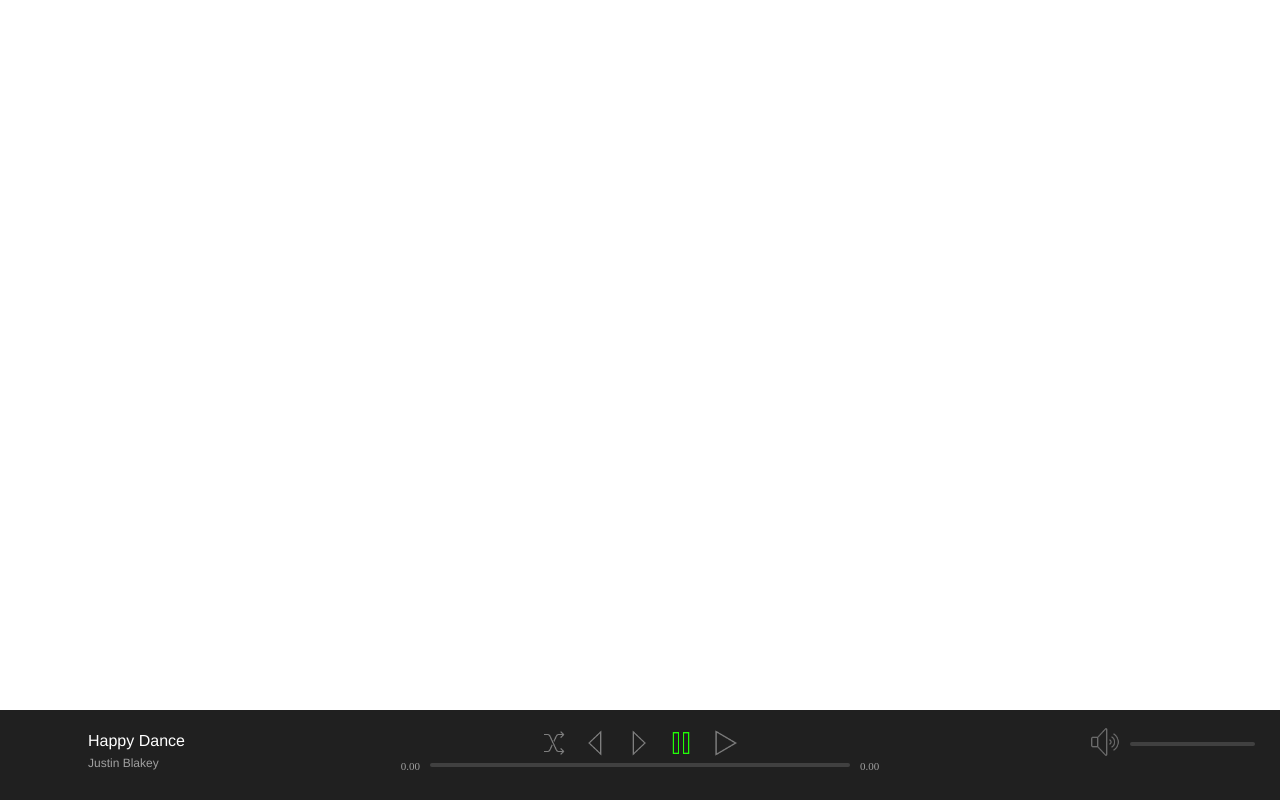
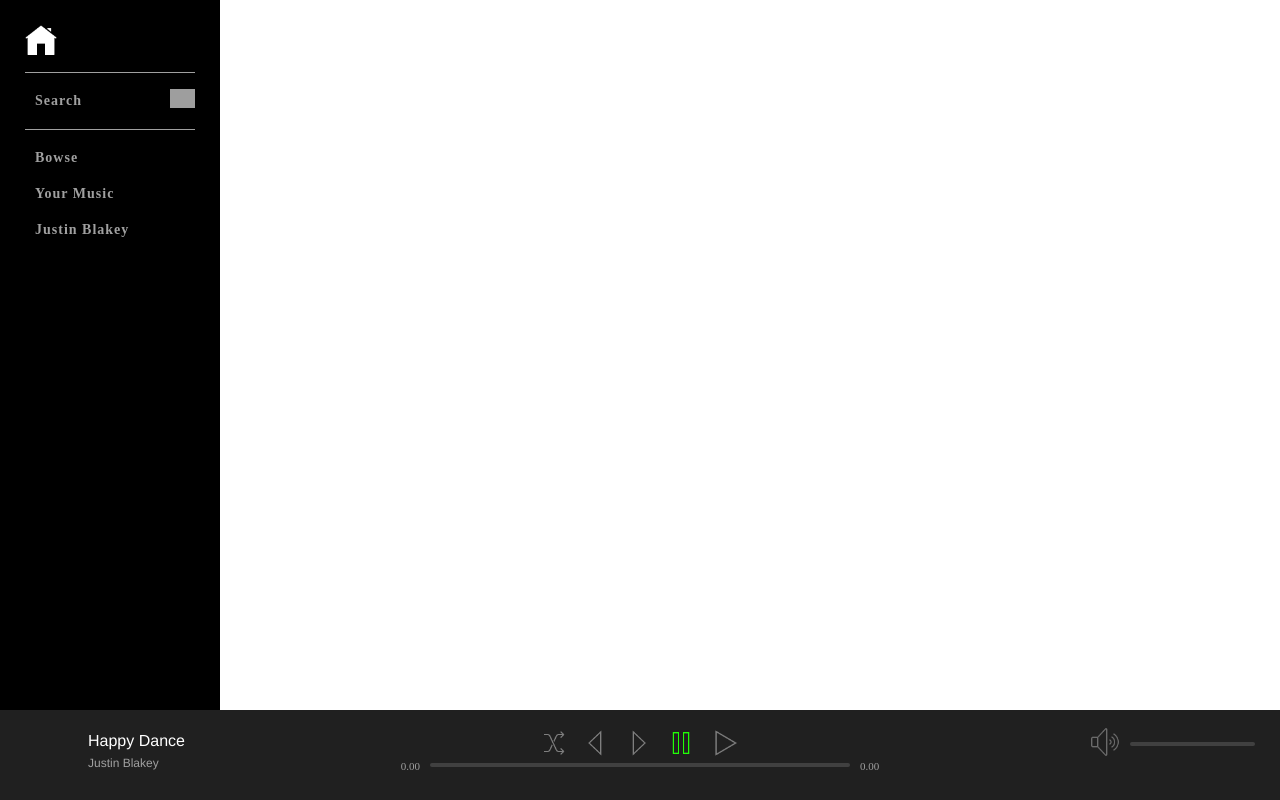
Before and after one commit to jblakey2020/SpotifyClone, a PHP site: page / in a window 1280 px wide. Run offline with PHP 8.4, Linux system fonts and the light colour scheme; the visitor is signed in with stand-in values (Sample User, id 1); grey boxes are pictures that could not be loaded.

Commit message:
Nav Menu
Setting up Nav Menu

```diff
--- a/assets/css/index.css
+++ b/assets/css/index.css
@@ -137,3 +137,57 @@ html, body{
 
 
 }
+#TopContainer{
+    min-height: 100%;
+    width: 100%;
+}
+#NavBarContainer{
+    background-color: black;
+    height: 100vh;
+    width: 220px;
+    position: fixed;
+    top: 0;
+    left: 0;
+
+
+}
+.navBar{
+    padding: 25px;
+    display: flex;
+    flex-direction: column;
+    -ms-flex-direction: column;
+}
+.logo img{
+    width: 32px;
+    margin-bottom: 15px;
+
+}
+.navBar .group{
+    border-top: 1px solid #a0a0a0;
+    padding: 10px 0;
+}
+.navBar .group .NavItem{
+    padding: 10px;
+    position: relative;
+    font-size: 14px;
+    font-weight: 700;
+    display: block;
+    letter-spacing: 1px;
+    left: 0;
+    right: 0;
+
+}
+.NavItemLink{
+    color: #a0a0a0;
+    text-decoration: none;
+}
+.NavItem :hover{
+    color: #ffffff;
+}
+.group .NavItem img{
+    position: absolute;
+    right: 0;
+    top: 6px;
+    width: 25px;
+
+}
--- a/index.php
+++ b/index.php
@@ -17,7 +17,42 @@ if(isset($_SESSION['userLoggedIn'])){
 </head>
 
 <body>
-<div id="nowPlayingBarContainer">
+	<div class="MainContainer">
+		<div class="TopContainer">
+			<div id="NavBarContainer">
+				<nav class="navBar">
+					<!-- navigation website go here -->
+					<a href="index.php" class="logo">
+						<img src="assets/img/icons/icons8-home.png" alt="">
+					</a>
+					<div class="group">
+						<div class="NavItem">
+							<a href="search.php" class="NavItemLink">Search</a>
+							<img src="assets/img/icons/icons8-search.png" alt="search">
+						</div>
+
+					</div>
+					<div class="group">
+					<div class="NavItem">
+							<a href="browse.php" class="NavItemLink">Bowse</a>
+						</div>
+						<div class="NavItem">
+							<a href="YourMusic.php" class="NavItemLink">Your Music</a>
+						</div>
+						<div class="NavItem">
+							<a href="profile.php" class="NavItemLink">Justin Blakey</a>
+						</div>
+
+
+					</div>
+
+				</nav>
+
+			</div>
+
+
+		</div>
+	<div id="nowPlayingBarContainer">
 	<div id="nowPlayingBar">
 		<div id="nowPlayingLeft">
 			<div class="content">
@@ -111,6 +146,9 @@ if(isset($_SESSION['userLoggedIn'])){
 
 </div>
 
+	</div>
+
+
 </body>
 
 </html>
```
Also changed, not shown: assets/img/icons/icons8-home.png (added), 4 other files.
